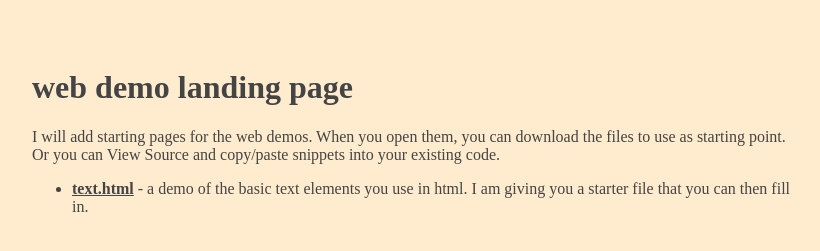
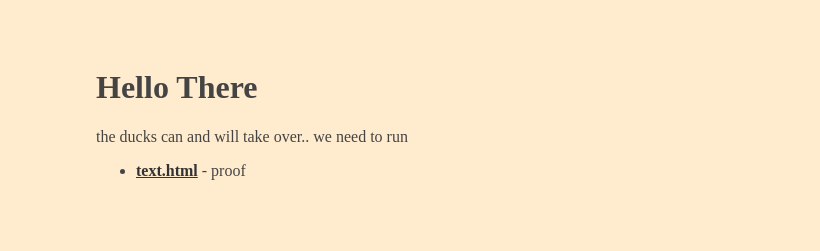
Before and after one commit to Floofyhoof/site, a plain HTML site: page index.html in a window 1280 px wide. Shown: the whole page, without its empty margins (224-1044 px from the left). Drawn offline with Linux system fonts and the light colour scheme.

Commit message:
Update index.html

```diff
--- a/index.html
+++ b/index.html
@@ -13,7 +13,7 @@
         }
 
         body {
-            width: 60vw;
+            width: 50vw;
             max-width: 800px;
             margin: auto;
             margin-top: 2rem;
@@ -22,23 +22,22 @@
         }
 
         a {
-            color: #444;
+            color: #333;
         }
     </style>
 </head>
 
 <body>
     <!-- headline text -->
-    <h1>web demo landing page</h1>
+    <h1>Hello There</h1>
 
     <!-- introduction text -->
-    <p>I will add starting pages for the web demos. When you open them, you can
-        download the files to use as starting point. Or you can View Source and
-        copy/paste snippets into your existing code.</p>
+    <p>the ducks can and will take over.. we need to run</p>
 
 
     <!--
     structure of a link:
+<a>href="https://at-cdn-s01.audiotool.com/2014/09/02/documents/c6PWXyGk03HmVflridAGVChndE9O/0/cover256x256-796179aa38d44b4497129594bef9a5cb.jpg" target=_"blank"
     <a> is an anchor and tells the browser to go somewhere
     href="filename" tells the browser where to go
     target="_blank" tells the browser to open it in a new blank tab
@@ -54,8 +53,7 @@
     <!-- bullet list with items that include a link to a new page -->
     <ul>
         <li><strong><a href="text.html" target="_blank">text.html</a></strong> -
-            a demo of the basic text elements you use in html. I am giving you a
-            starter file that you can then fill in.</li>
+           proof</li>
     </ul>
 
 
```
